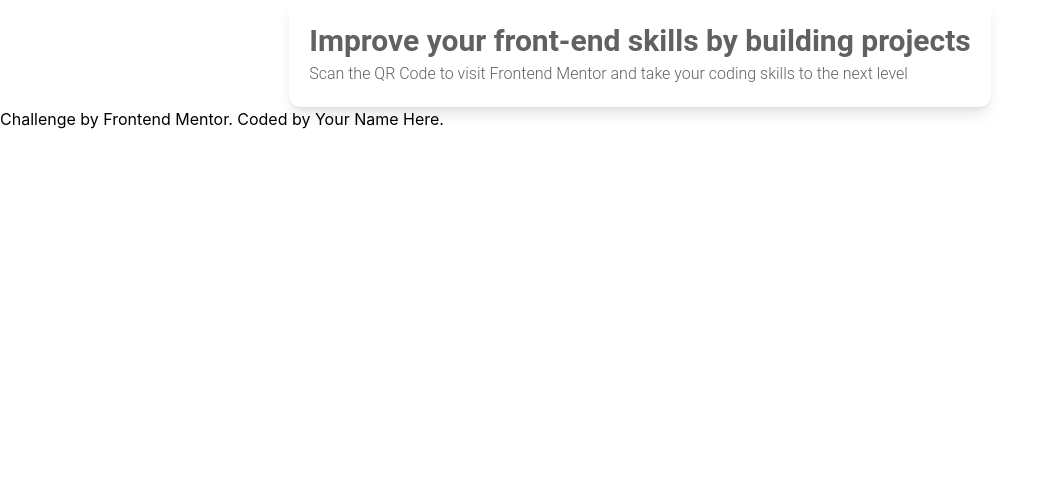
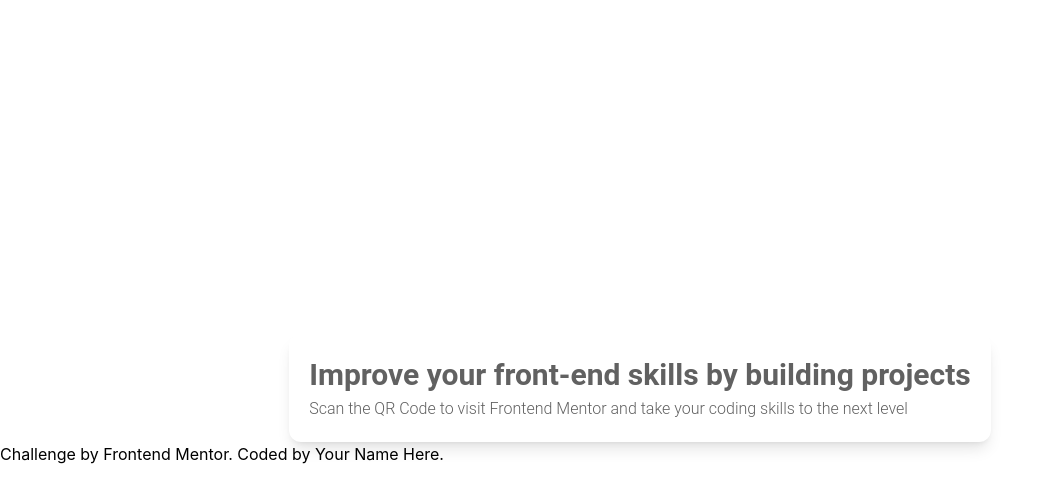
Before and after one commit to chungvuiloong/qr-code-component, a React (Create React App) app: page / in a window 1280 px wide. Shown: the top 502 px of the page, without its empty margins (0-1051 px from the left). Built offline with nearby package versions, Linux system fonts and the light colour scheme.

Commit message:
Added theme provider

```diff
--- a/src/App.tsx
+++ b/src/App.tsx
@@ -1,15 +1,20 @@
 import './App.css';
 import QRCode from './components/QRCode';
+import { ThemeProvider } from "@material-tailwind/react";
+
 
 function App() {
   return (
-    <div >
-        <QRCode />
-        <div>
-            Challenge by <a href="https://www.frontendmentor.io?ref=challenge" target="_blank" rel="noreferrer">Frontend Mentor</a>.
-            Coded by <a href="#">Your Name Here</a>.
+    <ThemeProvider>
+        <div className='h-[100vh] flex flex-col justify-center mx-auto'>
+            <QRCode />
+            <div className='flex- flex-end'>
+                Challenge by <a href="https://www.frontendmentor.io?ref=challenge" target="_blank" rel="noreferrer">Frontend Mentor</a>.
+                Coded by <a href="#">Your Name Here</a>.
+            </div>
         </div>
-    </div>
+    </ThemeProvider>
+
   );
 }
 
```
